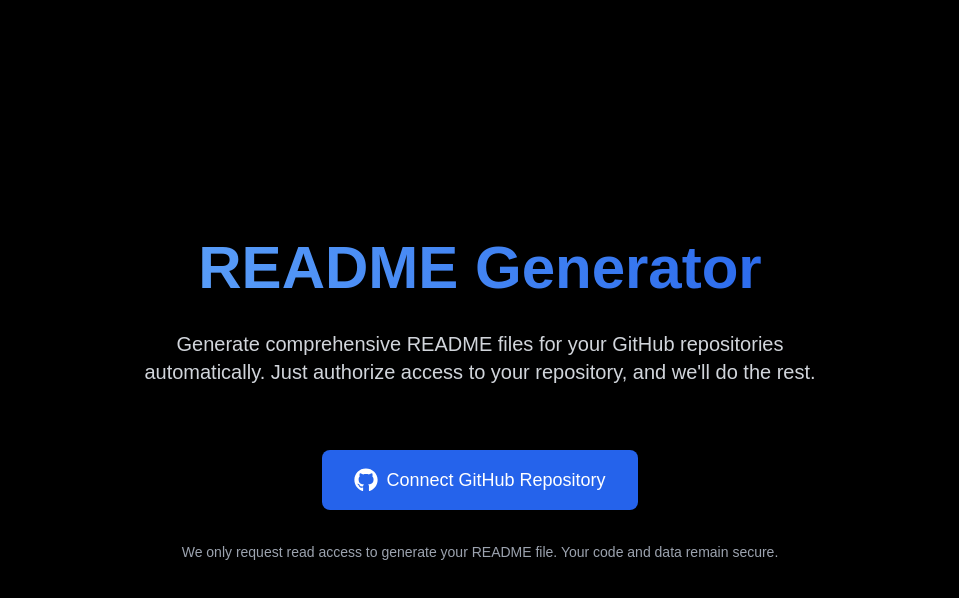
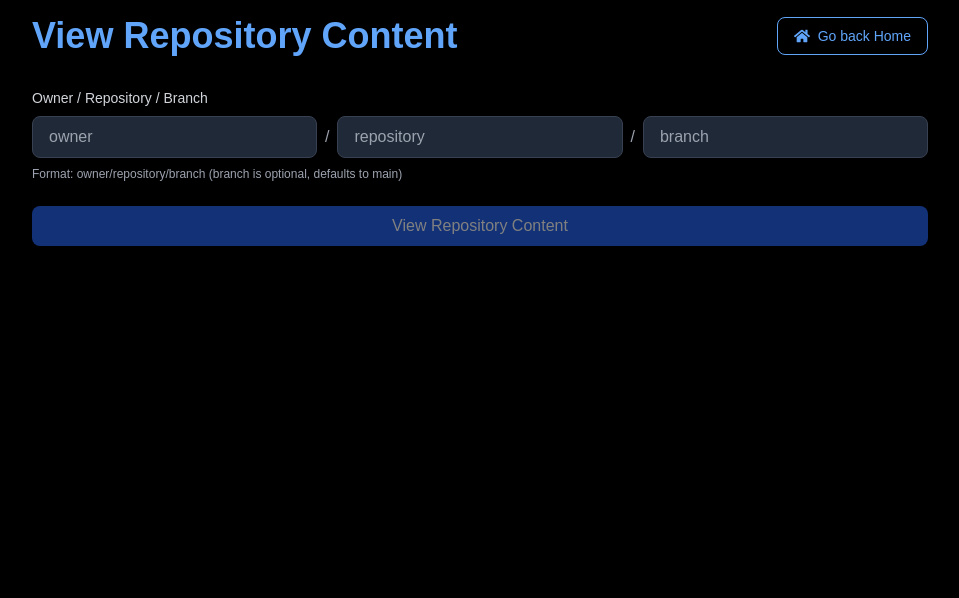
Before and after one commit to themohitnair/writeme, a Next.js app: page / in a window 1280 px wide. Shown: the top 598 px of the page, without its empty margins (160-1119 px from the left). Built offline with nearby package versions, Linux system fonts and the light colour scheme.

Commit message:
Prerender error thwarted

```diff
--- a/src/app/page.tsx
+++ b/src/app/page.tsx
@@ -1,33 +1,161 @@
+'use client'
+
+import { useState, useCallback, useMemo } from 'react'
+import { FaClipboard, FaSpinner, FaHome } from 'react-icons/fa'
 import Link from 'next/link'
-import { FaGithub } from 'react-icons/fa'
+import { useSearchParams } from 'next/navigation'
 
-export default function Home() {
+export default function ReadmeGenerator() {
+    const [owner, setOwner] = useState('')
+    const [repository, setRepository] = useState('')
+    const [branch, setBranch] = useState('')
+    const [readme, setReadme] = useState('')
+    const [loading, setLoading] = useState(false)
+    const [error, setError] = useState('')
+
+    const searchParams = useSearchParams()
+    const installation_id = searchParams.get('installation_id')
+
+    const generateReadme = useCallback(async (e: React.FormEvent) => {
+        e.preventDefault()
+        setLoading(true)
+        setError('')
+        setReadme('')
+
+        const branchToUse = branch || 'main'
+
+        try {
+            if (!installation_id) {
+                setError('Installation ID is missing. Please authorize the app again.')
+                return
+            }
+
+            const response = await fetch(
+                `https://writeme-api.themohitnair.workers.dev/readmegen?owner=${encodeURIComponent(owner)}&repository=${encodeURIComponent(repository)}&branch=${encodeURIComponent(branchToUse)}&installation_id=${installation_id}`
+            )
+
+            if (!response.ok) {
+                throw new Error('Failed to fetch repository content')
+            }
+
+            const data = await response.json()
+
+            let content = ''
+            for (const [filePath, fileContent] of Object.entries(data)) {
+                content += `### File: ${filePath}\n\n`
+                content += `${fileContent}\n\n`
+            }
+
+            setReadme(content)
+        } catch (err) {
+            setError('Failed to fetch repository content. Please check your repository details and try again.')
+            console.error('An Error occurred: ', err)
+        } finally {
+            setLoading(false)
+        }
+    }, [owner, repository, branch, installation_id])
+
+    const copyToClipboard = useCallback(async () => {
+        try {
+            await navigator.clipboard.writeText(readme)
+        } catch (err) {
+            setError('Failed to copy to clipboard')
+            console.error('An Error occurred: ', err)
+        }
+    }, [readme])
+
+    const isFormValid = useMemo(() => owner.trim() !== '' && repository.trim() !== '', [owner, repository])
+
     return (
-        <div className="min-h-screen bg-black text-white flex flex-col items-center justify-center p-4">
-            <div className="max-w-3xl w-full space-y-8 text-center">
-                <h1 className="text-4xl md:text-6xl font-bold bg-clip-text text-transparent bg-gradient-to-r from-blue-400 to-blue-600">
-                    README Generator
-                </h1>
-
-                <p className="text-lg md:text-xl text-gray-300 max-w-2xl mx-auto">
-                    Generate comprehensive README files for your GitHub repositories automatically.
-                    Just authorize access to your repository, and we&apos;ll do the rest.
-                </p>
-
-                <div className="pt-8">
-                    <Link
-                        href="https://github.com/apps/writeme-bot/installations/select_target"
-                        className="inline-flex items-center px-8 py-4 text-lg font-medium text-white bg-blue-600 rounded-lg hover:bg-blue-700 focus:outline-none focus:ring-2 focus:ring-offset-2 focus:ring-blue-500 focus:ring-offset-gray-900 transition-colors"
-                    >
-                        <FaGithub className="w-6 h-6 mr-2" />
-                        Connect GitHub Repository
+        <div className="min-h-screen bg-black text-white p-4">
+            <div className="max-w-4xl mx-auto space-y-8">
+                <div className="flex justify-between items-center">
+                    <h1 className="text-2xl md:text-3xl lg:text-4xl font-bold text-blue-400">
+                        View Repository Content
+                    </h1>
+                    <Link href="/" className="inline-flex items-center px-4 py-2 text-sm text-blue-400 border border-blue-400 rounded-lg hover:bg-blue-400/10 focus:outline-none focus:ring-2 focus:ring-offset-2 focus:ring-blue-500 focus:ring-offset-gray-900 transition-colors">
+                        <FaHome className="w-4 h-4 mr-2" />
+                        Go back Home
                     </Link>
                 </div>
 
-                <p className="text-sm text-gray-400 mt-8">
-                    We only request read access to generate your README file.
-                    Your code and data remain secure.
-                </p>
+                <form onSubmit={generateReadme} className="space-y-6">
+                    <div className="space-y-2">
+                        <label htmlFor="owner" className="block text-sm font-medium text-gray-300">
+                            Owner / Repository / Branch
+                        </label>
+                        <div className="flex flex-col sm:flex-row items-center space-y-2 sm:space-y-0 sm:space-x-2">
+                            <input
+                                type="text"
+                                id="owner"
+                                value={owner}
+                                onChange={(e) => setOwner(e.target.value)}
+                                placeholder="owner"
+                                required
+                                className="w-full sm:w-auto flex-1 px-4 py-2 bg-gray-800 border border-gray-700 rounded-lg focus:ring-2 focus:ring-blue-500 focus:border-transparent"
+                            />
+                            <span className="hidden sm:inline text-gray-400">/</span>
+                            <input
+                                type="text"
+                                id="repository"
+                                value={repository}
+                                onChange={(e) => setRepository(e.target.value)}
+                                placeholder="repository"
+                                required
+                                className="w-full sm:w-auto flex-1 px-4 py-2 bg-gray-800 border border-gray-700 rounded-lg focus:ring-2 focus:ring-blue-500 focus:border-transparent"
+                            />
+                            <span className="hidden sm:inline text-gray-400">/</span>
+                            <input
+                                type="text"
+                                id="branch"
+                                value={branch}
+                                onChange={(e) => setBranch(e.target.value)}
+                                placeholder="branch"
+                                className="w-full sm:w-auto flex-1 px-4 py-2 bg-gray-800 border border-gray-700 rounded-lg focus:ring-2 focus:ring-blue-500 focus:border-transparent"
+                            />
+                        </div>
+                        <p className="text-xs text-gray-400">
+                            Format: owner/repository/branch (branch is optional, defaults to main)
+                        </p>
+                    </div>
+
+                    <button
+                        type="submit"
+                        disabled={loading || !isFormValid}
+                        className="w-full px-4 py-2 text-white bg-blue-600 rounded-lg hover:bg-blue-700 focus:outline-none focus:ring-2 focus:ring-offset-2 focus:ring-blue-500 focus:ring-offset-gray-900 disabled:opacity-50 disabled:cursor-not-allowed transition-colors"
+                    >
+                        {loading ? (
+                            <span className="inline-flex items-center">
+                                <FaSpinner className="w-4 h-4 mr-2 animate-spin" />
+                                Fetching Content...
+                            </span>
+                        ) : (
+                            'View Repository Content'
+                        )}
+                    </button>
+                </form>
+
+                {error && (
+                    <div className="p-4 text-red-400 bg-red-900/20 rounded-lg">
+                        {error}
+                    </div>
+                )}
+
+                {readme && (
+                    <div className="space-y-4">
+                        <h2 className="text-xl font-semibold text-blue-400">Repository Content</h2>
+                        <pre className="bg-gray-800 text-white p-4 rounded-lg overflow-auto max-h-96">
+                            {readme}
+                        </pre>
+                        <button
+                            onClick={copyToClipboard}
+                            className="inline-flex items-center px-3 py-1 text-sm text-blue-400 border border-blue-400 rounded-lg hover:bg-blue-400/10 focus:outline-none focus:ring-2 focus:ring-offset-2 focus:ring-blue-500 focus:ring-offset-gray-900"
+                        >
+                            <FaClipboard className="w-4 h-4 mr-2" />
+                            Copy to Clipboard
+                        </button>
+                    </div>
+                )}
             </div>
         </div>
     )
```
